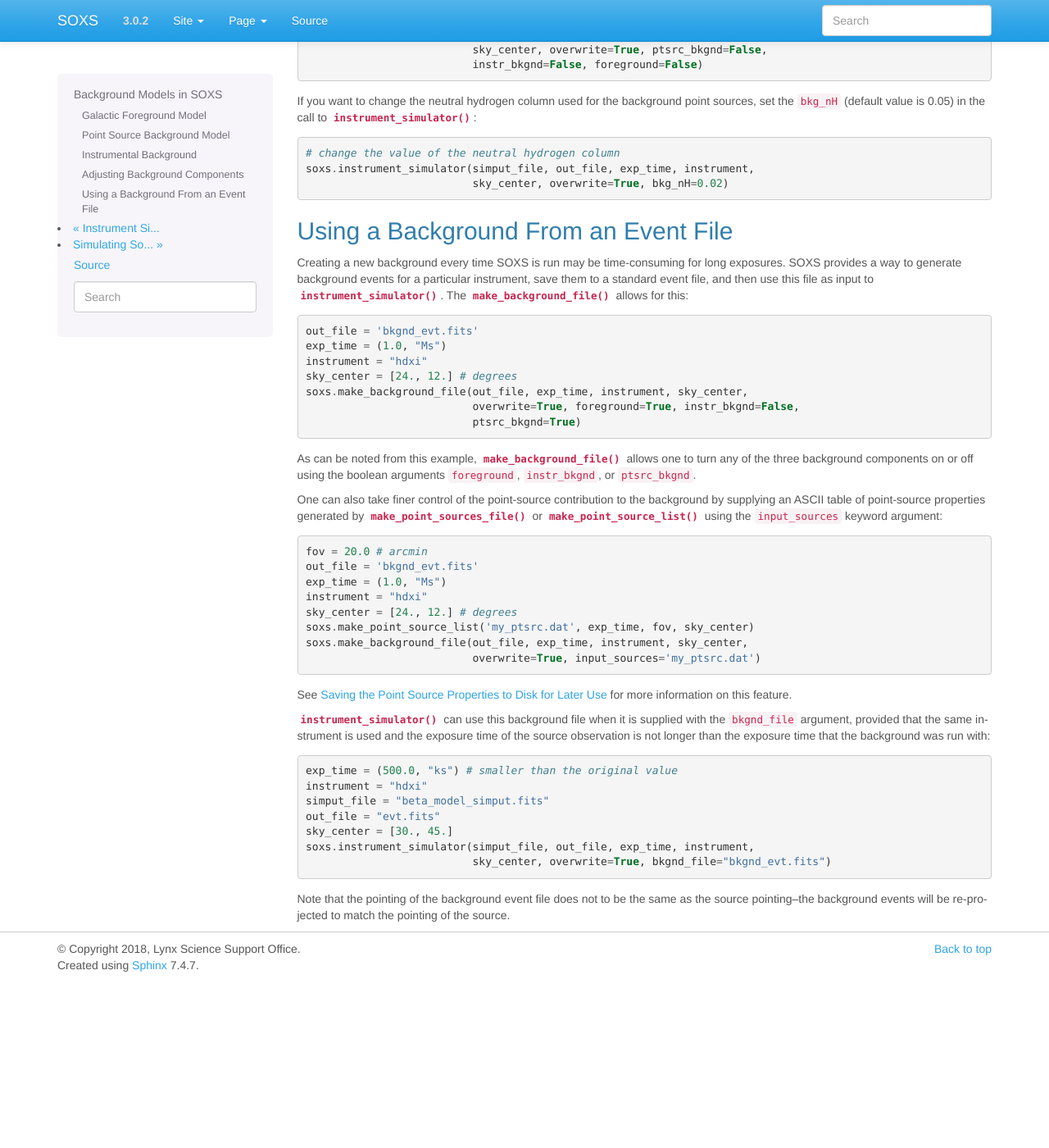
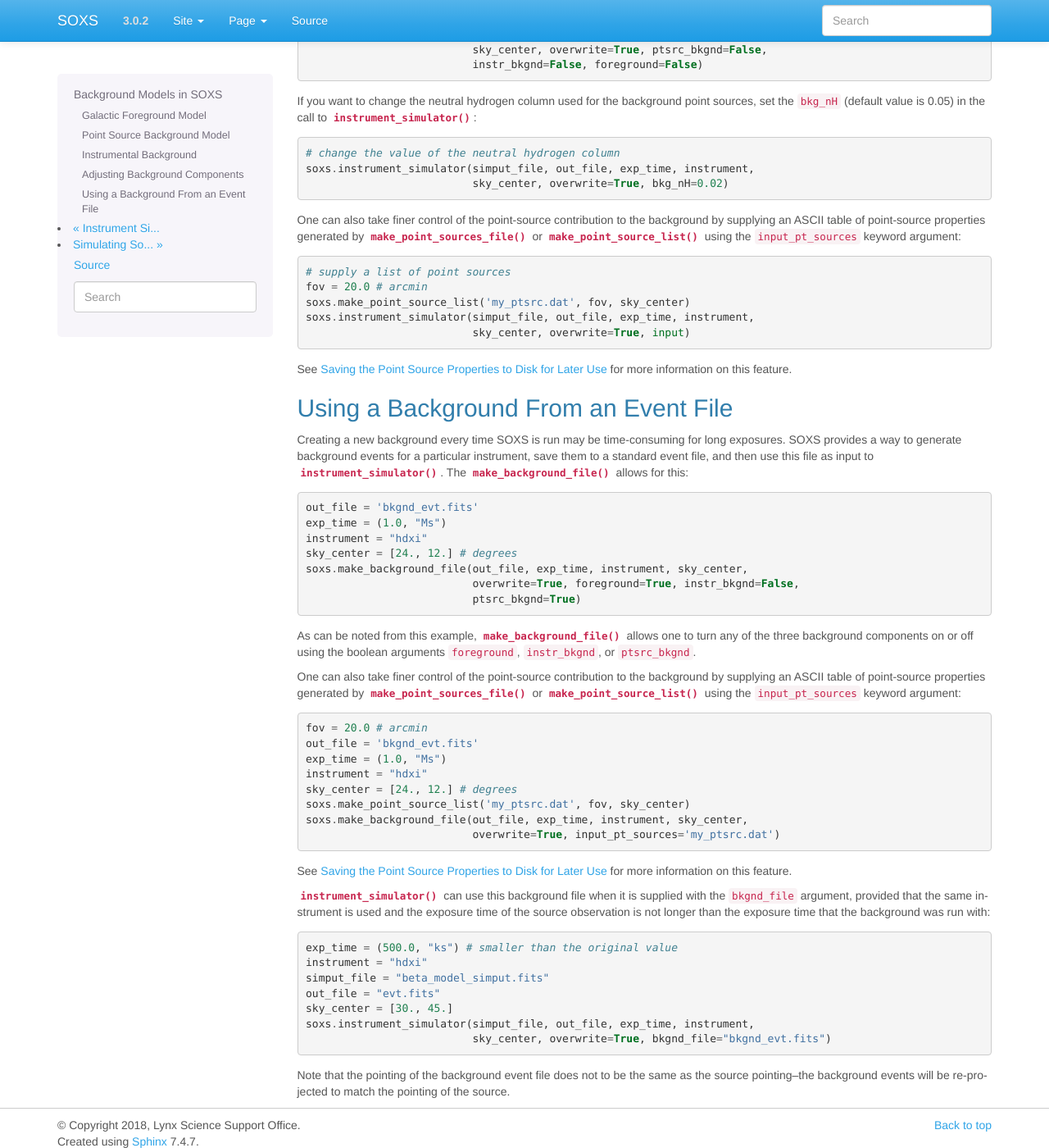
Before and after one commit to lynx-x-ray-observatory/soxs, a Sphinx documentation site: the page built from doc/source/users_guide/background.rst, in a window 1280 px wide and 1400 px high, scrolled down 2022 px. Shown: the whole window at 82% size. Built offline with Sphinx 7.4.7, drawn with Linux system fonts in a browser that asks for light colours; before the commit the page ends 3219 px from its top, so only the background shows below that.

Commit message:
Updating some docs for this

```diff
--- a/doc/source/users_guide/background.rst
+++ b/doc/source/users_guide/background.rst
@@ -155,6 +155,22 @@ sources, set the ``bkg_nH`` (default value is 0.05) in the call to
     soxs.instrument_simulator(simput_file, out_file, exp_time, instrument,
                               sky_center, overwrite=True, bkg_nH=0.02)
 
+One can also take finer control of the point-source contribution to the
+background by supplying an ASCII table of point-source properties generated by
+:func:`~soxs.background.point_sources.make_point_sources_file` or
+:func:`~soxs.background.point_sources.make_point_source_list`
+using the ``input_pt_sources`` keyword argument:
+
+.. code-block:: python
+
+    # supply a list of point sources
+    fov = 20.0 # arcmin
+    soxs.make_point_source_list('my_ptsrc.dat', fov, sky_center)
+    soxs.instrument_simulator(simput_file, out_file, exp_time, instrument,
+                              sky_center, overwrite=True, input)
+
+See :ref:`point-source-list` for more information on this feature.
+
 .. _make-bkgnd:
 
 Using a Background From an Event File
@@ -184,7 +200,7 @@ One can also take finer control of the point-source contribution to the
 background by supplying an ASCII table of point-source properties generated by
 :func:`~soxs.background.point_sources.make_point_sources_file` or
 :func:`~soxs.background.point_sources.make_point_source_list`
-using the ``input_sources`` keyword argument:
+using the ``input_pt_sources`` keyword argument:
 
 .. code-block:: python
 
@@ -193,9 +209,9 @@ using the ``input_sources`` keyword argument:
     exp_time = (1.0, "Ms")
     instrument = "hdxi"
     sky_center = [24., 12.] # degrees
-    soxs.make_point_source_list('my_ptsrc.dat', exp_time, fov, sky_center)
+    soxs.make_point_source_list('my_ptsrc.dat', fov, sky_center)
     soxs.make_background_file(out_file, exp_time, instrument, sky_center,
-                              overwrite=True, input_sources='my_ptsrc.dat')
+                              overwrite=True, input_pt_sources='my_ptsrc.dat')
 
 See :ref:`point-source-list` for more information on this feature.
 
```
Also changed, not shown: doc/source/changelog.rst (+18 -0 lines), doc/source/users_guide/source_catalogs.rst (+6 -5 lines).
